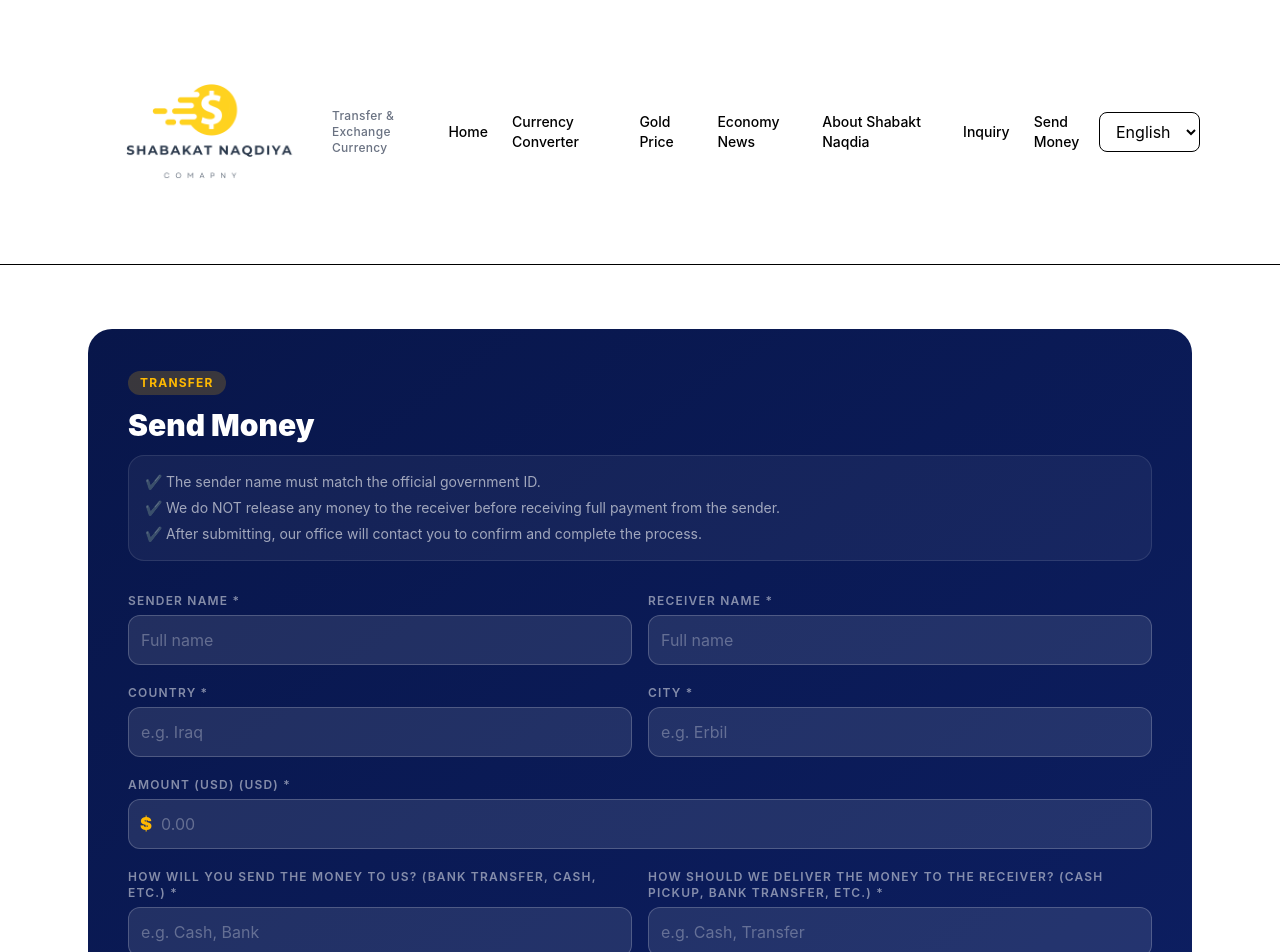
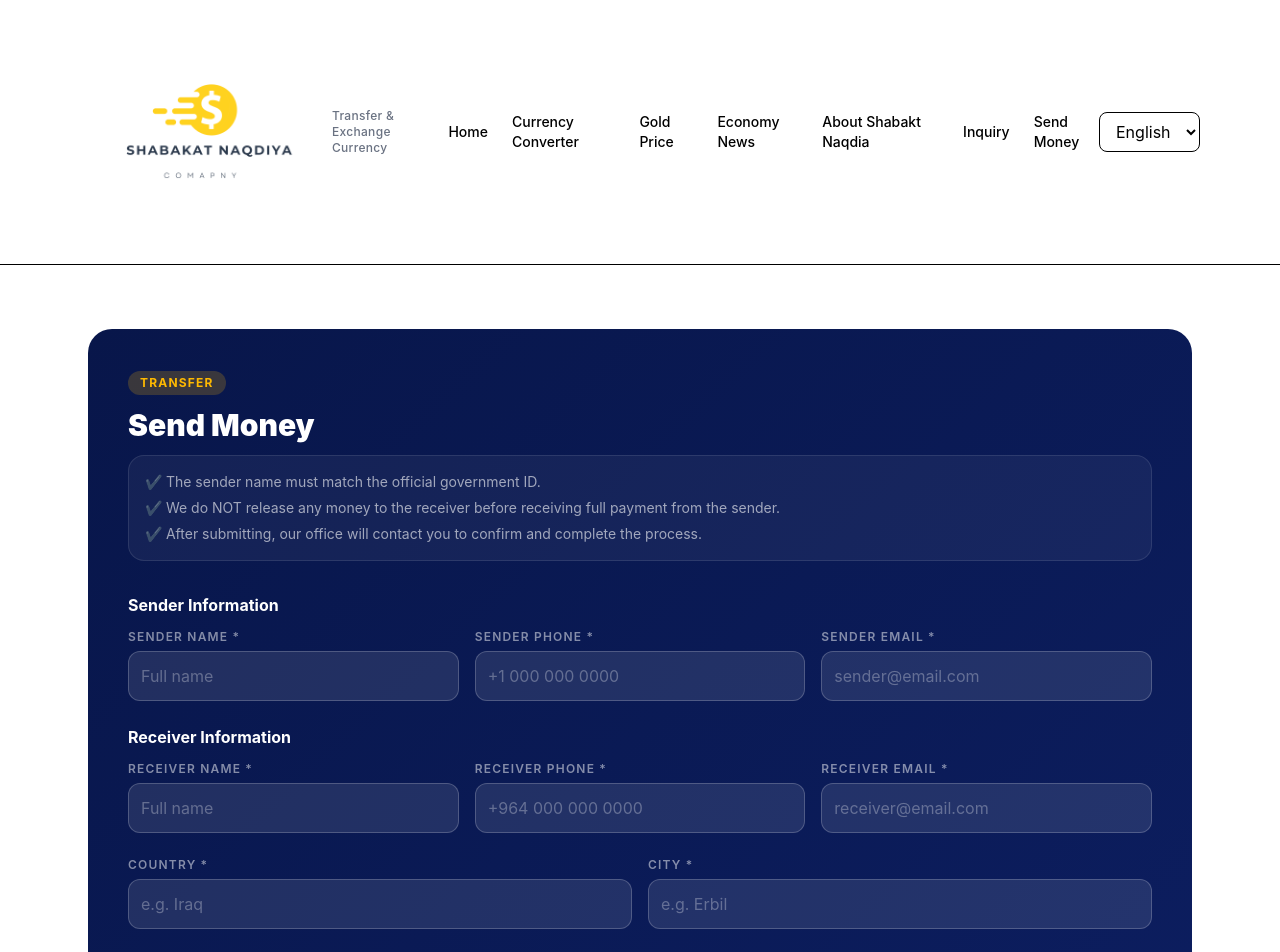
Before and after one commit to tavanmohammed/currency-exchange-office, a React (Vite) app: page /send-money in a window 1280 px wide. Shown: the top 952 px of the page. Built offline with nearby package versions, Linux system fonts and the light colour scheme; no server answers.

Commit message:
Add sender and receiver contact information fields

```diff
--- a/src/components/SendMoneyForm.jsx
+++ b/src/components/SendMoneyForm.jsx
@@ -5,17 +5,22 @@ import emailjs from '@emailjs/browser';
 function SendMoneyForm() {
   const { t } = useTranslation();
 
-  const [form, setForm] = useState({
+  const emptyForm = {
     sender: '',
+    senderPhone: '',
+    senderEmail: '',
     receiver: '',
+    receiverPhone: '',
+    receiverEmail: '',
     country: '',
     city: '',
     amount: '',
     paymentMethod: '',
     deliveryMethod: '',
     date: '',
-  });
+  };
 
+  const [form, setForm] = useState(emptyForm);
   const [submitted, setSubmitted] = useState(false);
   const [loading, setLoading] = useState(false);
   const [error, setError] = useState(null);
@@ -23,6 +28,12 @@ function SendMoneyForm() {
   const SERVICE_ID = import.meta.env.VITE_EMAILJS_SERVICE_ID;
   const TEMPLATE_ID = import.meta.env.VITE_EMAILJS_SEND_MONEY_TEMPLATE_ID;
   const PUBLIC_KEY = import.meta.env.VITE_EMAILJS_PUBLIC_KEY;
+
+  const inputClass =
+    'w-full bg-white/10 border border-white/20 focus:border-amber-400 text-white placeholder-white/30 p-3 rounded-xl outline-none transition';
+
+  const labelClass =
+    'text-white/50 text-xs font-semibold uppercase tracking-widest block mb-1.5';
 
   const handleChange = (e) => {
     setForm({ ...form, [e.target.name]: e.target.value });
@@ -39,7 +50,11 @@ function SendMoneyForm() {
         TEMPLATE_ID,
         {
           sender: form.sender,
+          senderPhone: form.senderPhone,
+          senderEmail: form.senderEmail,
           receiver: form.receiver,
+          receiverPhone: form.receiverPhone,
+          receiverEmail: form.receiverEmail,
           country: form.country,
           city: form.city,
           amount: form.amount,
@@ -51,16 +66,7 @@ function SendMoneyForm() {
       );
 
       setSubmitted(true);
-      setForm({
-        sender: '',
-        receiver: '',
-        country: '',
-        city: '',
-        amount: '',
-        paymentMethod: '',
-        deliveryMethod: '',
-        date: '',
-      });
+      setForm(emptyForm);
     } catch (err) {
       console.error(err);
       setError('Failed to send request. Please try again.');
@@ -68,12 +74,6 @@ function SendMoneyForm() {
       setLoading(false);
     }
   };
-
-  const inputClass =
-    'w-full bg-white/10 border border-white/20 focus:border-amber-400 text-white placeholder-white/30 p-3 rounded-xl outline-none transition';
-
-  const labelClass =
-    'text-white/50 text-xs font-semibold uppercase tracking-widest block mb-1.5';
 
   return (
     <div className="bg-gradient-to-br from-[#08164a] to-[#0d1f63] rounded-3xl p-8 md:p-10">
@@ -116,10 +116,14 @@ function SendMoneyForm() {
           </button>
         </div>
       ) : (
-        <form onSubmit={handleSubmit} className="space-y-5">
-          <div className="grid md:grid-cols-2 gap-4">
+        <form onSubmit={handleSubmit} className="space-y-6">
+          {/* Sender Info */}
           <div>
-              <label className={labelClass}>{t('senderName')} *</label>
+            <h3 className="text-white font-bold mb-3">Sender Information</h3>
+
+            <div className="grid md:grid-cols-3 gap-4">
+              <div>
+                <label className={labelClass}>Sender Name *</label>
                 <input
                   type="text"
                   name="sender"
@@ -132,7 +136,40 @@ function SendMoneyForm() {
               </div>
 
               <div>
-              <label className={labelClass}>{t('receiverName')} *</label>
+                <label className={labelClass}>Sender Phone *</label>
+                <input
+                  type="tel"
+                  name="senderPhone"
+                  value={form.senderPhone}
+                  onChange={handleChange}
+                  required
+                  placeholder="+1 000 000 0000"
+                  className={inputClass}
+                />
+              </div>
+
+              <div>
+                <label className={labelClass}>Sender Email *</label>
+                <input
+                  type="email"
+                  name="senderEmail"
+                  value={form.senderEmail}
+                  onChange={handleChange}
+                  required
+                  placeholder="sender@email.com"
+                  className={inputClass}
+                />
+              </div>
+            </div>
+          </div>
+
+          {/* Receiver Info */}
+          <div>
+            <h3 className="text-white font-bold mb-3">Receiver Information</h3>
+
+            <div className="grid md:grid-cols-3 gap-4">
+              <div>
+                <label className={labelClass}>Receiver Name *</label>
                 <input
                   type="text"
                   name="receiver"
@@ -143,8 +180,36 @@ function SendMoneyForm() {
                   className={inputClass}
                 />
               </div>
+
+              <div>
+                <label className={labelClass}>Receiver Phone *</label>
+                <input
+                  type="tel"
+                  name="receiverPhone"
+                  value={form.receiverPhone}
+                  onChange={handleChange}
+                  required
+                  placeholder="+964 000 000 0000"
+                  className={inputClass}
+                />
               </div>
 
+              <div>
+                <label className={labelClass}>Receiver Email *</label>
+                <input
+                  type="email"
+                  name="receiverEmail"
+                  value={form.receiverEmail}
+                  onChange={handleChange}
+                  required
+                  placeholder="receiver@email.com"
+                  className={inputClass}
+                />
+              </div>
+            </div>
+          </div>
+
+          {/* Location */}
           <div className="grid md:grid-cols-2 gap-4">
             <div>
               <label className={labelClass}>{t('country')} *</label>
@@ -173,8 +238,10 @@ function SendMoneyForm() {
             </div>
           </div>
 
+          {/* Amount */}
           <div>
             <label className={labelClass}>{t('amount')} (USD) *</label>
+
             <div className="relative">
               <span className="absolute left-3 top-1/2 -translate-y-1/2 text-amber-400 font-black text-lg">
                 $
@@ -193,6 +260,7 @@ function SendMoneyForm() {
             </div>
           </div>
 
+          {/* Methods */}
           <div className="grid md:grid-cols-2 gap-4">
             <div>
               <label className={labelClass}>{t('paymentMethod')} *</label>
@@ -221,6 +289,7 @@ function SendMoneyForm() {
             </div>
           </div>
 
+          {/* Date */}
           <div>
             <label className={labelClass}>Transfer Date *</label>
             <input
```
Lines whose indentation alone changed are shown as unchanged.
